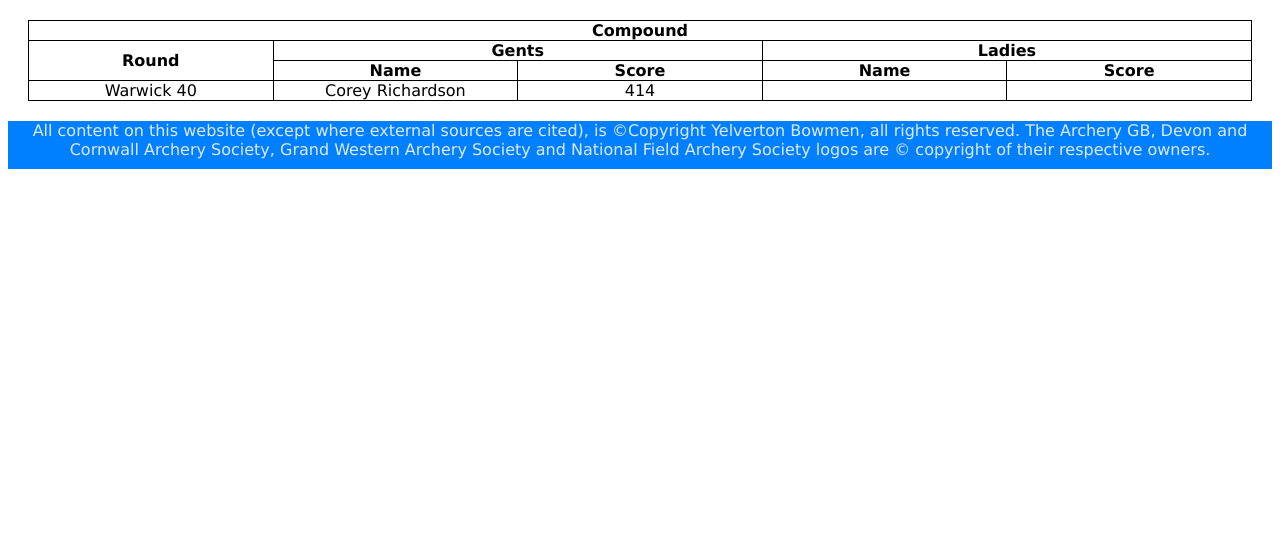
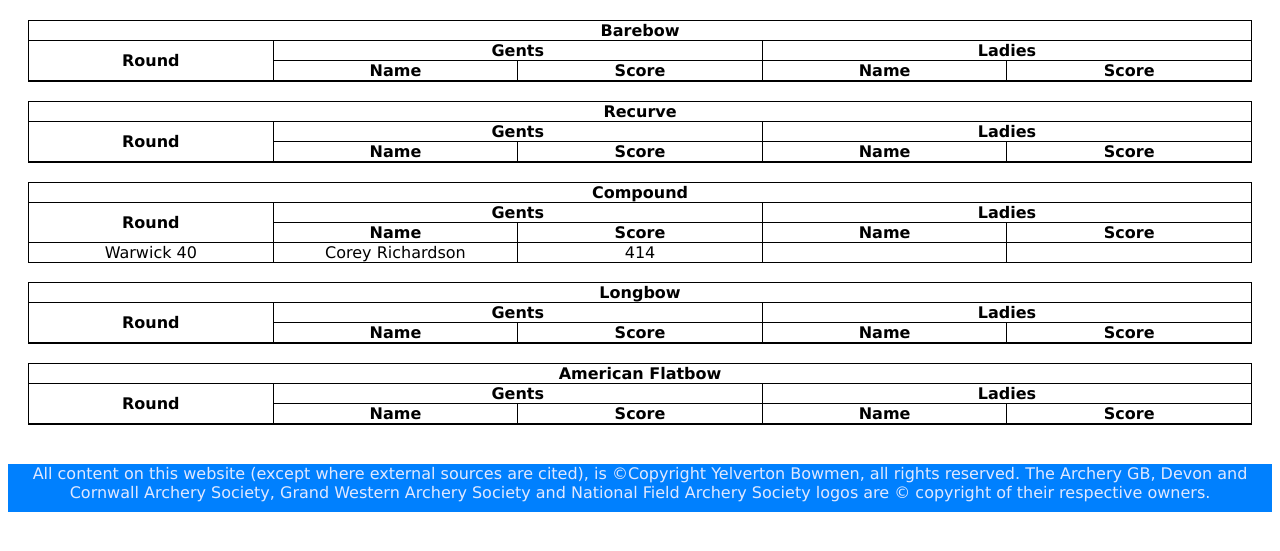
Before and after one commit to corey-richardson/yelverton-bowmen, a Flask app: page /records in a window 1280 px wide. Shown: the part 122-673 px from the top of the page. Run offline with Flask 3, Linux system fonts and the light colour scheme; lists and menus that the app fills with data are empty.

Commit message:
Records script in place, still need to migrate data over

```diff
--- a/yelverton_bowmen/app.py
+++ b/yelverton_bowmen/app.py
@@ -1,15 +1,6 @@
 from flask import Flask, render_template, request, redirect
 from flask_wtf import FlaskForm
 from wtforms import StringField, SubmitField
-
-from commitee import committee_members
-
-from static.records.barebow import barebow
-from static.records.recurve import recurve
-from static.records.compound import compound
-from static.records.longbow import longbow
-from static.records.afb import afb
-
 
 app = Flask(__name__)
 app.config['SECRET_KEY'] = 'mysecret'
@@ -24,17 +15,31 @@ def index():
     return render_template("index.html",
                            subnav_bar=index_subnav)
 
+from commitee import committee_members
+
 @app.route('/club', methods = ["GET","POST"])
 def club():
     return render_template("club.html",
                            subnav_bar=club_subnav, committee_members=committee_members)
 
-bowtype_pointers = [recurve, barebow, compound, longbow, afb]
+
+from static.records.barebow import barebow
+from static.records.recurve import recurve
+from static.records.compound import compound
+from static.records.longbow import longbow
+from static.records.afb import afb
+
+bowtypes = {"Barebow" : barebow,
+            "Recurve" : recurve,
+            "Compound" : compound,
+            "Longbow" : longbow,
+            "American Flatbow" : afb}
 
 @app.route('/records', methods = ["GET","POST"])
 def records():
     return render_template("records.html",
                            subnav_bar=records_subnav,
+                           bowtypes=bowtypes,
                            barebow=barebow,
                            recurve=recurve,
                            compound=compound,
--- a/yelverton_bowmen/static/style.css
+++ b/yelverton_bowmen/static/style.css
@@ -104,30 +104,16 @@ footer {
 }
 
 .committee-member img {
-    width: 120px;
-    height: 120px;
+    width: 160px;
+    height: 160px;
 }
 
 .committee-member h3, .committee-member p {
     margin: 0;
-    padding-left: 10px;
+    padding-left: 20px;
 }
 
 footer a {
     color: var(--yb_light_blue);
     border-radius: 15px;
 }
-
-#records table, th, td {
-    border: 1px solid black;
-    border-collapse: collapse;
-  }
-
-#records table {
-    width: 100%;
-}
-
-#records th, td {
-    width: 20%;
-    text-align: center;
-}
--- a/yelverton_bowmen/templates/club.html
+++ b/yelverton_bowmen/templates/club.html
@@ -19,6 +19,7 @@
                 </td>
             </tr>
         </table>
+        <br>
     </div>
     {% endfor %}
 </div>
--- a/yelverton_bowmen/templates/records.html
+++ b/yelverton_bowmen/templates/records.html
@@ -1,10 +1,29 @@
 {% extends "base.html" %}
 {% block content %}
 
+<style>
+    #records table, th, td {
+        border: 1px solid black;
+        border-collapse: collapse;
+      }
+
+    #records table {
+        width: 100%;
+    }
+
+    #records th, td {
+        width: 20%;
+        text-align: center;
+    }
+</style>
+
 <div id="records">
+
+    {% for bowtype_label, bowtype in bowtypes.items() %}
+    <div id="{{ bowtype_label | lower }}">
         <table>
             <tr>
-            <th colspan="5">Compound</th>
+                <th colspan="5">{{ bowtype_label }}</th>
             </tr>
             <tr>
                 <th rowspan="2">Round</th>
@@ -17,7 +36,7 @@
                 <th>Name</th>
                 <th>Score</th>
             </tr>
-        {% for round_name, record_data in compound.items() %}
+            {% for round_name, record_data in bowtype.items() %}
             <tr>
                 <td>{{ round_name }}</td>
                 {% for i in range(0,3) %}
@@ -26,6 +45,9 @@
             </tr>
             {% endfor %}
         </table>
+    </div>
+    <br>
+    {% endfor %}
 
 </div>
 
```
Also changed, not shown: yelverton_bowmen/static/records/compound.py (+1 -23 lines). Lines whose indentation alone changed are shown as unchanged.
